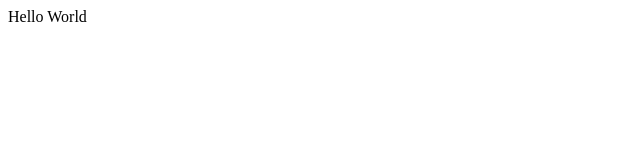
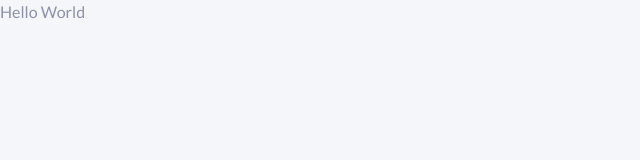
Before and after one commit to puera/bancointer-ui, a React (Create React App) app: page / in a window 1280 px wide. Shown: the top 160 px of the page, without its empty margins (0-640 px from the left). Built offline with nearby package versions, Linux system fonts and the light colour scheme.

Commit message:
:art: feat: add styles and theme

```diff
--- a/public/index.html
+++ b/public/index.html
@@ -2,6 +2,10 @@
 <html lang="en">
   <head>
     <meta charset="utf-8" />
+    <link
+    href="https://fonts.googleapis.com/css2?family=Lato:wght@400;700&display=swap"
+    rel="stylesheet"
+  />
     <meta name="viewport" content="width=device-width, initial-scale=1" />
     <meta name="theme-color" content="#FF8700" />
     <meta
--- a/src/App.tsx
+++ b/src/App.tsx
@@ -1,7 +1,17 @@
 import React from 'react';
 
+import { ThemeProvider } from 'styled-components';
+
+import theme from './styles/theme';
+import GlobalStyles from './styles/global';
+
 const App: React.FC = () => {
-  return <div>Hello World</div>;
+  return (
+    <ThemeProvider theme={theme}>
+      <div>Hello World</div>
+      <GlobalStyles />
+    </ThemeProvider>
+  );
 };
 
 export default App;
--- /dev/null
+++ b/src/styles/global.ts
@@ -0,0 +1,50 @@
+import { createGlobalStyle } from 'styled-components';
+
+export default createGlobalStyle`
+  * {
+    margin: 0;
+    padding: 0;
+    box-sizing: border-box;
+    outline: 0;
+  }
+  html {
+    font-size: 62.5%; /* 1rem = 10px */
+    height: 100%;
+  }
+  body {
+    background: ${({ theme }) => theme.colors.lightGrey};
+    color: ${({ theme }) => theme.colors.grey};
+    text-rendering: optimizeLegibility !important;
+    -webkit-font-smoothing: antialiased !important;
+    -moz-osx-font-smoothing: grayscale;
+  }
+  body, #root {
+    min-height: 100vh;
+    position: relative;
+    display: flex;
+    flex-direction: column;
+  }
+  body, input, button {
+    font: 1.6rem 'Lato', -apple-system, BlinkMacSystemFont, "Segoe UI", Roboto, Helvetica, Arial, sans-serif, "Apple Color Emoji", "Segoe UI Emoji", "Segoe UI Symbol";
+    line-height: 1.48;
+  }
+  h1, h2, h3, h4, h5, h6, strong {
+    font-weight: 700;
+  }
+  a {
+    text-decoration: none;
+    background: none;
+    font-weight: 700;
+    cursor: pointer;
+    border: 0;
+    transition: 180ms ease-in-out;
+  }
+  button {
+    cursor: pointer;
+  }
+  ul {
+    list-style: none;
+    text-align: left;
+    padding: 0;
+  }
+`;
--- /dev/null
+++ b/src/styles/theme.ts
@@ -0,0 +1,32 @@
+export default {
+  colors: {
+    primary: '#FF8700',
+    secondary: '#FF500F',
+    grey: '#8C91A5',
+    lightGrey: '#F5F6FA',
+    darkGrey: '#6C757D',
+    success: '#20C05C',
+    error: '#FD4F48',
+    background: '#fff',
+  },
+  fontSizes: {
+    default: '1.4rem',
+    large: '1.6rem',
+    small: '1.2rem',
+    tiny: '1rem',
+  },
+  spacing: {
+    default: '1.6rem',
+    vertical: '1.6rem 0',
+    horizontal: '0 1.6rem',
+    large: '2.4rem',
+  },
+  transition: {
+    default: '180ms ease-in-out',
+  },
+  radius: {
+    default: '0.8rem',
+    small: '0.4rem',
+    tiny: '0.2rem',
+  },
+};
--- a/tsconfig.json
+++ b/tsconfig.json
@@ -21,5 +21,8 @@
   },
   "include": [
     "src"
+  ],
+  "files": [
+    "src/styles/styled.d.ts"
   ]
 }
```
Also changed, not shown: src/styles/styled.d.ts (added, +9 -0 lines).
